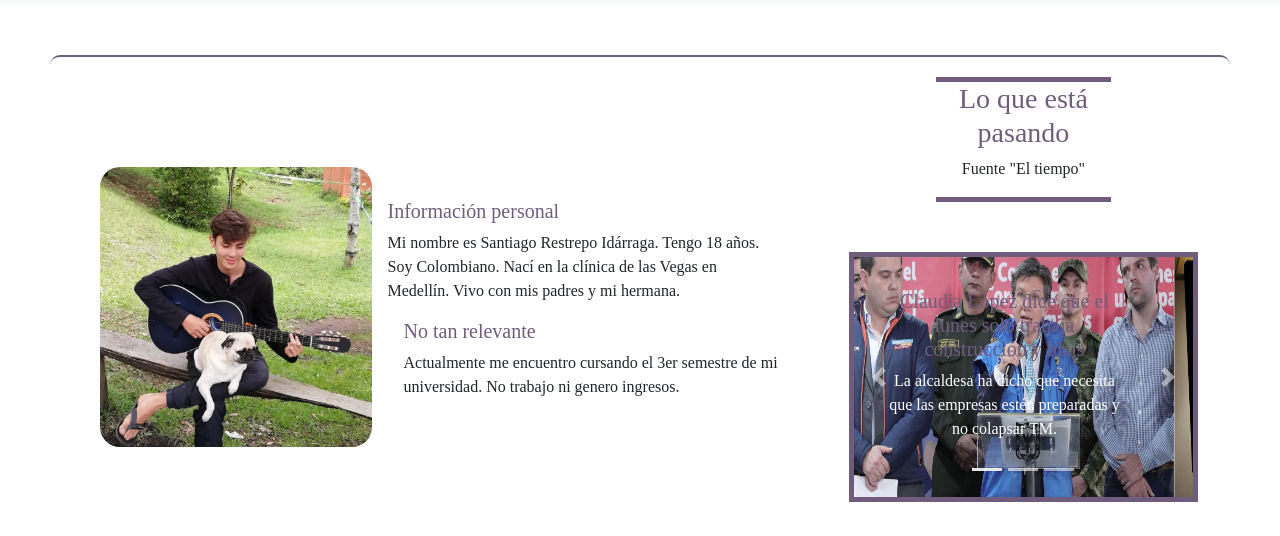
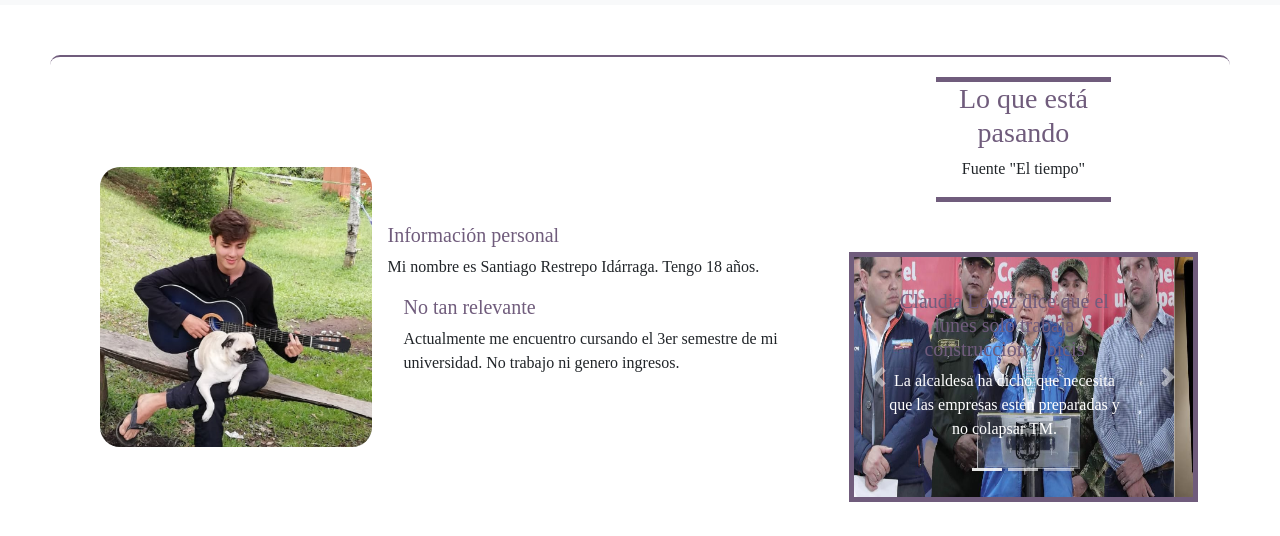
Before and after one commit to Santiago-Restrepo/Practica-Bootstrap, a plain HTML site: page datospersonales.html in a window 1280 px wide. Shown: the part 150-686 px from the top of the page. Drawn offline with nearby package versions, Linux system fonts and the light colour scheme; a web font is replaced by a local one.

Commit message:
corrección de información

```diff
--- a/datospersonales.html
+++ b/datospersonales.html
@@ -54,7 +54,7 @@
             <img src="images/yo.PNG" class="mr-3" alt="...">
             <div class="media-body">
               <h5 class="mt-0">Información personal</h5>
-              <p>Mi nombre es Santiago Restrepo Idárraga. Tengo 18 años. Soy Colombiano. Nací en la clínica de las Vegas en Medellín. Vivo con mis padres y mi hermana.</p>
+              <p>Mi nombre es Santiago Restrepo Idárraga. Tengo 18 años.</p>
 
               <div class="media mt-3">
                 <a class="mr-3" href="#">
```
